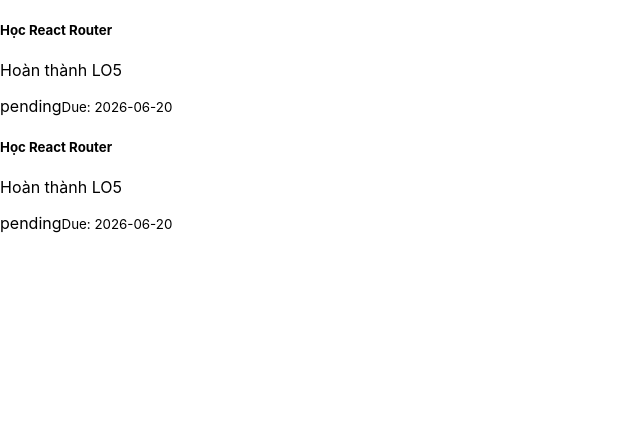
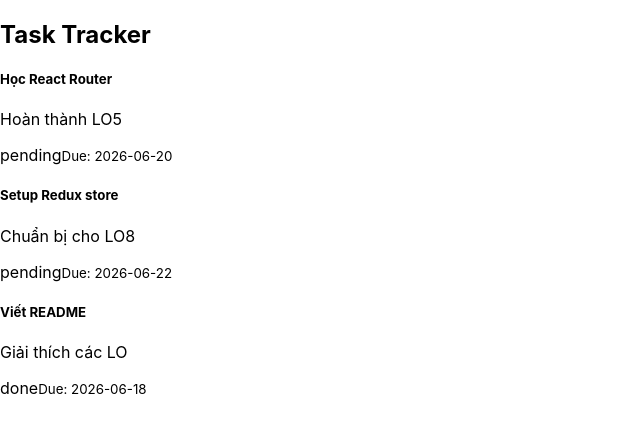
Before and after one commit to huytqDE200146/Task-Tracker, a React (Create React App) app: page / in a window 1280 px wide. Shown: the top 432 px of the page, without its empty margins (0-640 px from the left). Built offline with nearby package versions, Linux system fonts and the light colour scheme.

Commit message:
update App.js

```diff
--- a/src/App.js
+++ b/src/App.js
@@ -1,19 +1,21 @@
-import TaskItemFunctional from './components/TaskItemFunctional.js';
-import TaskItemClass from './components/TaskItemClass.js';
+// import TaskItemFunctional from './components/TaskItemFunctional';
+// import TaskItemClass from './components/TaskItemClass';
+import TaskList from './components/TaskList';
+import sampleTasks from './data/SampleTasks';
 
-const sampleTask = {
-  id: 1,
-  title: 'Học React Router',
-  description: 'Hoàn thành LO5',
-  status: 'pending',
-  dueDate: '2026-06-20',
-};
+// const sampleTask = {
+//   id: 1,
+//   title: 'Học React Router',
+//   description: 'Hoàn thành LO5',
+//   status: 'pending',
+//   dueDate: '2026-06-20',
+// };
 
 function App() {
   return (
     <div className="App">
-      <TaskItemFunctional task={sampleTask} />
-      <TaskItemClass task={sampleTask} />
+      <h2>Task Tracker</h2>
+      <TaskList tasks={sampleTasks} />
     </div>
   );
 }
```
